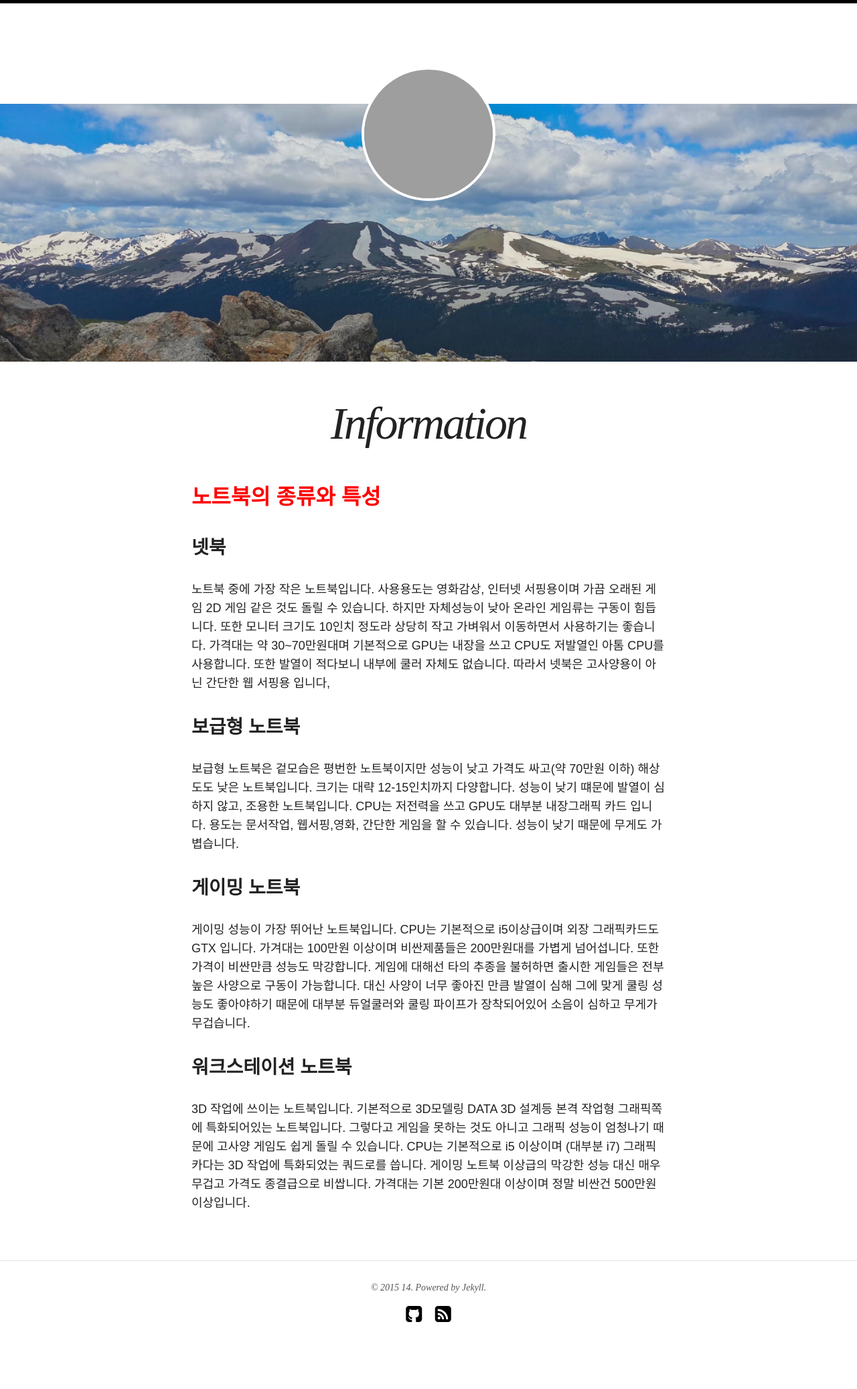
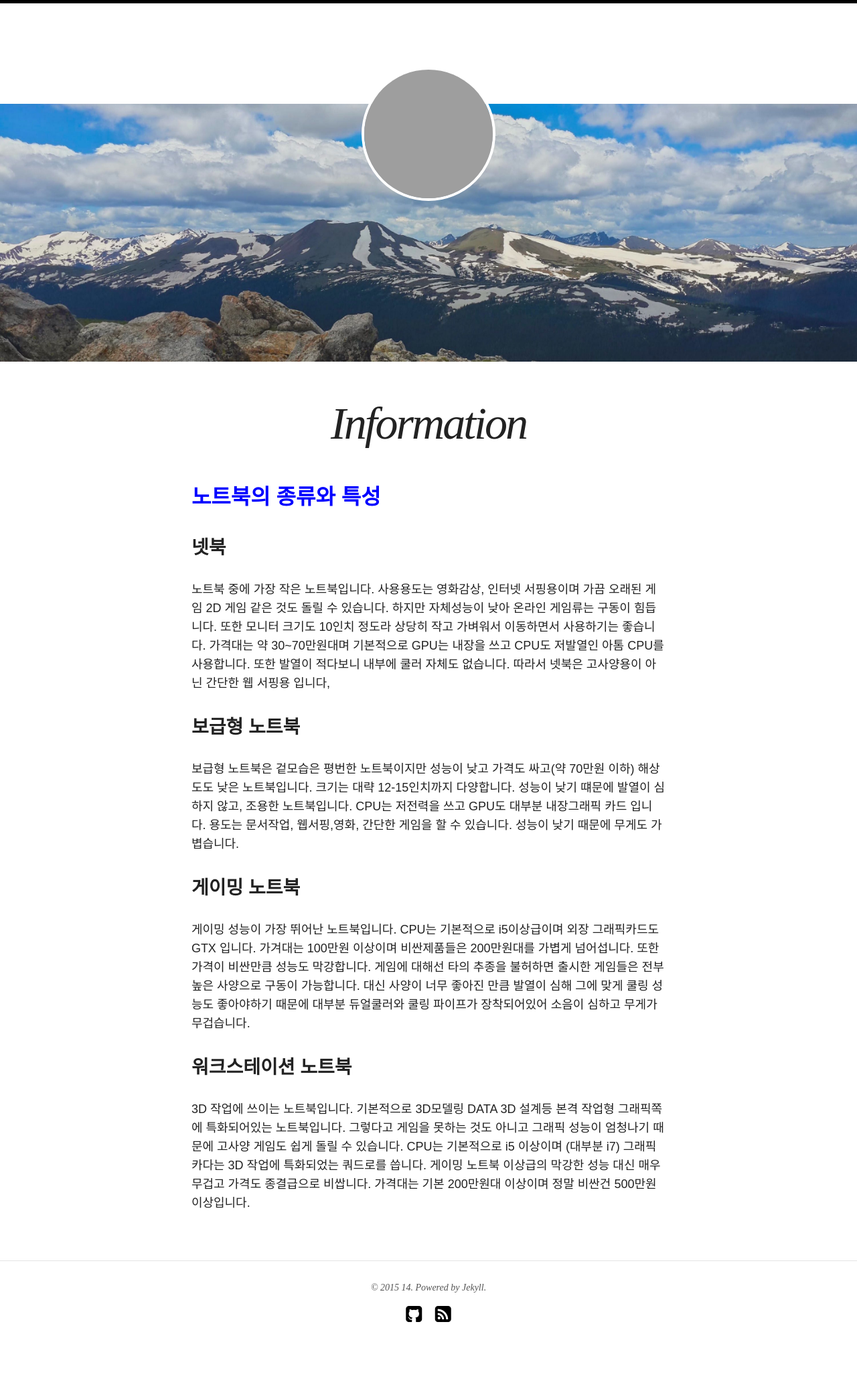
Before and after one commit to kimdj1234/kimdj1234.github.com, a Jekyll site: the page built from about/index.md, in a window 1280 px wide. Shown: the whole page at 67% size. Built offline with Jekyll 4.4.1, drawn with Linux system fonts in a browser that asks for light colours; nearby versions of some CDN libraries; grey boxes are pictures that could not be loaded.

Commit message:
Update index.md

```diff
--- a/about/index.md
+++ b/about/index.md
@@ -9,7 +9,7 @@ image:
   <!-- creditink: http://wegraphics.net/downloads/free-ultimate-blurred-background-pack/ -->
 ---
 
-##<span style="color:red">노트북의 종류와 특성</span>
+## <span style="color:blue">노트북의 종류와 특성</span>
 
 
 ### 넷북
```
